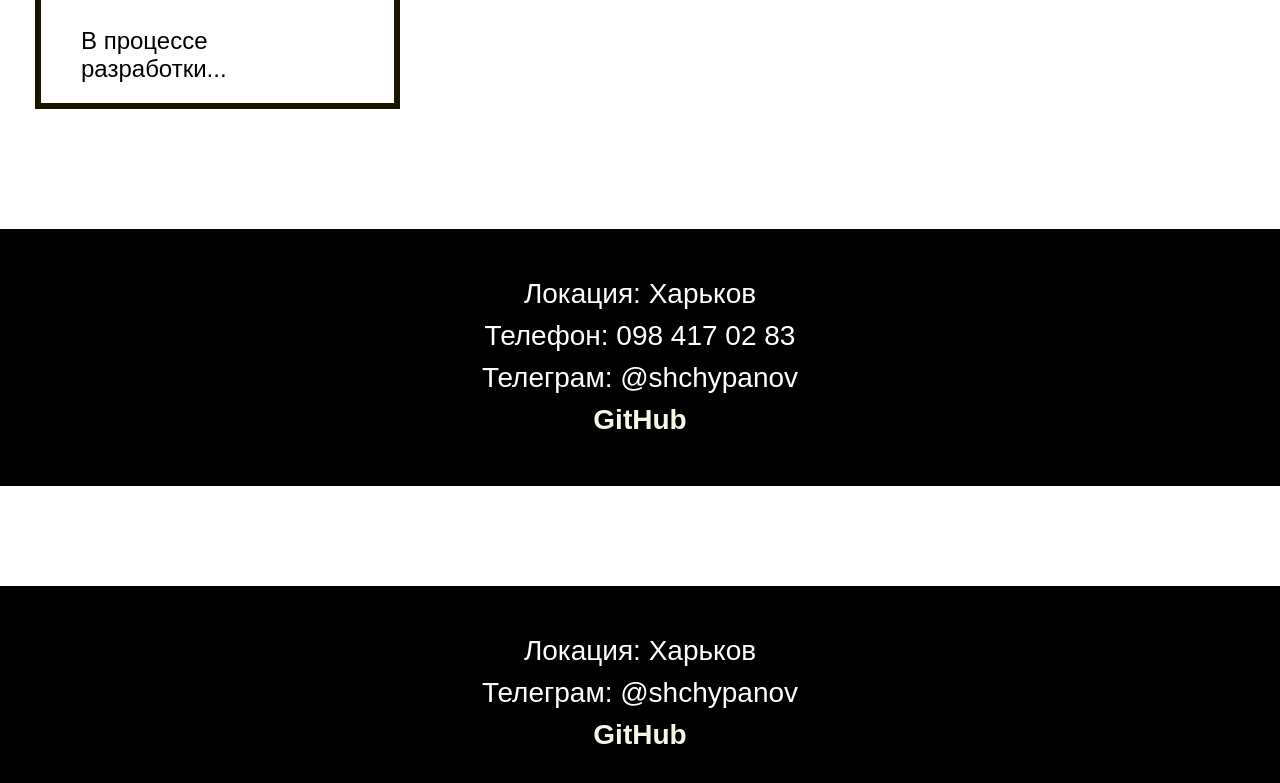
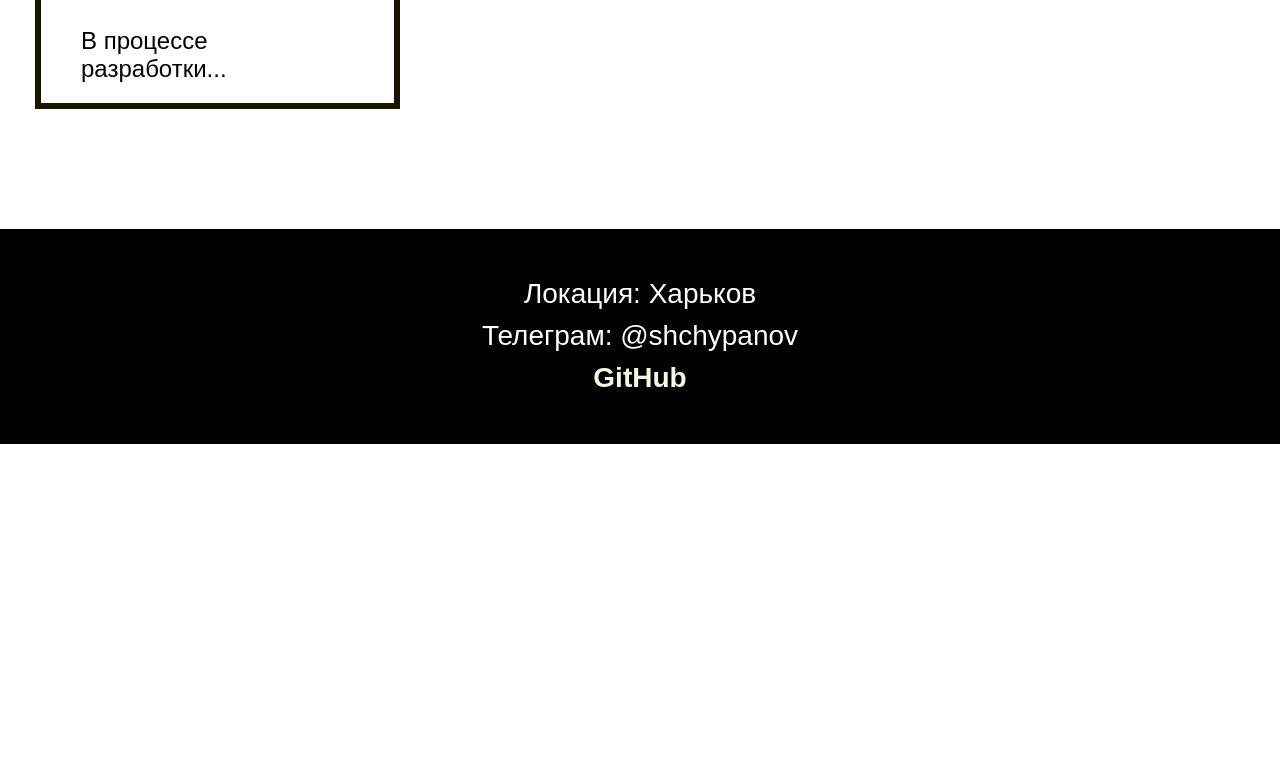
Before and after one commit to shchypanov/shchypanov.github.io, a plain HTML site: page index.html in a window 1280 px wide. Shown: the part 1972-2755 px from the top of the page. After the commit the page ends 2416 px from the top, so only its background shows below. Drawn offline with Linux system fonts and the light colour scheme; a web font is replaced by a local one.

Commit message:
Update index.html

```diff
--- a/index.html
+++ b/index.html
@@ -103,15 +103,6 @@
 
   </main>
 
-  <footer class="footer">
-    <div class="wrapper">
-      <h2 class="title footer__title">&lt;Контакты&gt;</h2>
-      <p class="footer__item">Локация: Харьков</p>
-      <p class="footer__item">Телефон: 098 417 02 83</p>
-      <p class="footer__item">Телеграм: @shchypanov</p>
-      <p class="footer__item"><a href="https://github.com/shchypanov">GitHub</a></p>
-    </div>
-  </footer>
 </div> <!-- << site-wrap -->
         <footer class="footer">
             <div class="wrapper">
```
